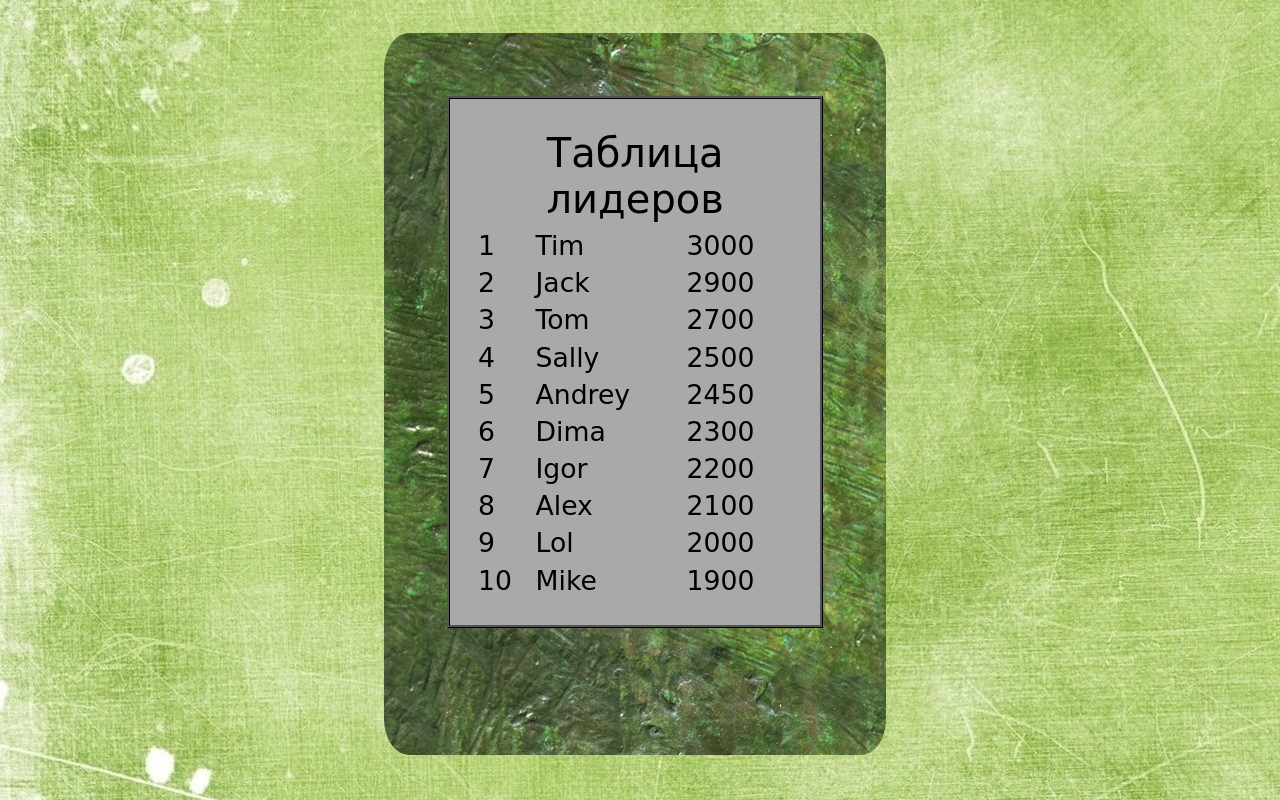
After one commit to frontend-park-mail-ru/2017_2_Chunk, a web app: file public/record_list.html in a window 1280 px wide. The commit adds this page. Run offline with its HTML, style and script files only (its server is not run), Linux system fonts and the light colour scheme.

Commit message:
record list

```diff
--- a/style_game.css
+++ b/public/CSS/field_style.css
@@ -3,8 +3,8 @@ body, html {
 }
 
 td {
-    width: 38px;
-    height: 38px;
+    width: 380px;
+    height: 380px;
     background: red;
     margin: 0px;
 }
--- /dev/null
+++ b/public/CSS/index.css
@@ -0,0 +1,67 @@
+body {
+    background: url('../image/background-light-green.jpg');
+    background-color: greenyellow;
+    width: 98%;
+    height: 95%;
+    min-height: 600px;
+    position: absolute;
+    top: 0;
+    left: 0;
+    overflow: auto;
+}
+
+.panel {
+    background: url('../image/hello-panel.jpg');
+    width: 40%;
+    height: 95%;
+    min-height: 550px;
+    min-width: 300px;
+    margin: 2% auto;
+    border-radius:5%;
+}
+
+.panel button {
+    font-family: cursive;
+    font-size: 20pt;
+    text-shadow: darkgray  2px 2px;
+    box-shadow: 10px 5px darkgrey , 12px 7px black;
+    border-radius: 30%;
+    width: 86%;
+    height: 20%;
+    margin-left: 6%;
+    margin-top: 5%;
+    border: ridge black;
+}
+
+.panel table {
+    min-height: 400px;
+    position: absolute;
+    font-family: cursive;
+    font-size: 20pt;
+    text-shadow: darkgray  2px 2px;
+    width: 30%;
+    height: 70%;
+    border: ridge black;
+    background-color: darkgrey;
+    margin: 5% 5%;
+    padding: 2%;
+}
+
+.head_table {
+    text-align: center;
+    font-size: 40px;
+}
+
+.panel button:hover {
+    background-color: cadetblue;
+}
+
+.panel button:active {
+    margin-left: 8%;
+    margin-top: 6%;
+    box-shadow: none;
+}
+
+.panel button:focus {
+    outline: none;
+}
--- a/game.html
+++ b/public/field.html
@@ -2,7 +2,7 @@
 <html lang="en">
 <head>
     <meta charset="UTF-8">
-    <link rel="stylesheet" href="style_game.css" type="text/css">
+    <link rel="stylesheet" href="./CSS/field_style.css" type="text/css">
 
     <title>Title</title>
 </head>
--- /dev/null
+++ b/public/record_list.html
@@ -0,0 +1,47 @@
+<!DOCTYPE html>
+<html lang="en">
+<head>
+    <meta charset="UTF-8">
+    <title> Records </title>
+    <link rel="stylesheet" type="text/css" href="CSS/index.css">
+</head>
+<body>
+    <div class="panel">
+        <table>
+            <tr>
+                <td colspan="3" class="head_table"> Таблица лидеров </td>
+            </tr>
+            <tr>
+                <td> 1 </td> <td> Tim </td> <td> 3000 </td>
+            </tr>
+            <tr>
+                <td> 2 </td> <td> Jack </td> <td> 2900 </td>
+            </tr>
+            <tr>
+                <td> 3 </td> <td> Tom </td> <td> 2700 </td>
+            </tr>
+            <tr>
+                <td> 4 </td> <td> Sally </td> <td> 2500 </td>
+            </tr>
+            <tr>
+                <td> 5 </td> <td> Andrey</td> <td> 2450 </td>
+            </tr>
+            <tr>
+                <td> 6 </td> <td> Dima </td> <td> 2300 </td>
+            </tr>
+            <tr>
+                <td> 7 </td> <td> Igor </td> <td> 2200 </td>
+            </tr>
+            <tr>
+                <td> 8 </td> <td> Alex</td> <td> 2100 </td>
+            </tr>
+            <tr>
+                <td> 9 </td> <td> Lol</td> <td> 2000 </td>
+            </tr>
+            <tr>
+                <td> 10 </td> <td> Mike </td> <td> 1900 </td>
+            </tr>
+        </table>
+    </div>
+</body>
+</html>
--- /dev/null
+++ b/server/index.js
@@ -0,0 +1,11 @@
+const express = require('express');
+const app = express();
+
+app.use(express.static('./public'));
+app.get('*', (request, response) => {
+    response.send("<h2><i>Unknown page</i></h2>");
+});
+
+app.listen(process.env.PORT || 8080, function () {
+    console.log("Server run!");
+});
```
Also changed, not shown: package.json (added, +13 -0 lines), public/auth_entrance.html (added, +19 -0 lines), public/unauth_entrance.html (added, +19 -0 lines), public/image/background-light-green.jpg (added), public/image/background.jpg (added), public/image/hello-panel.jpg (added).
